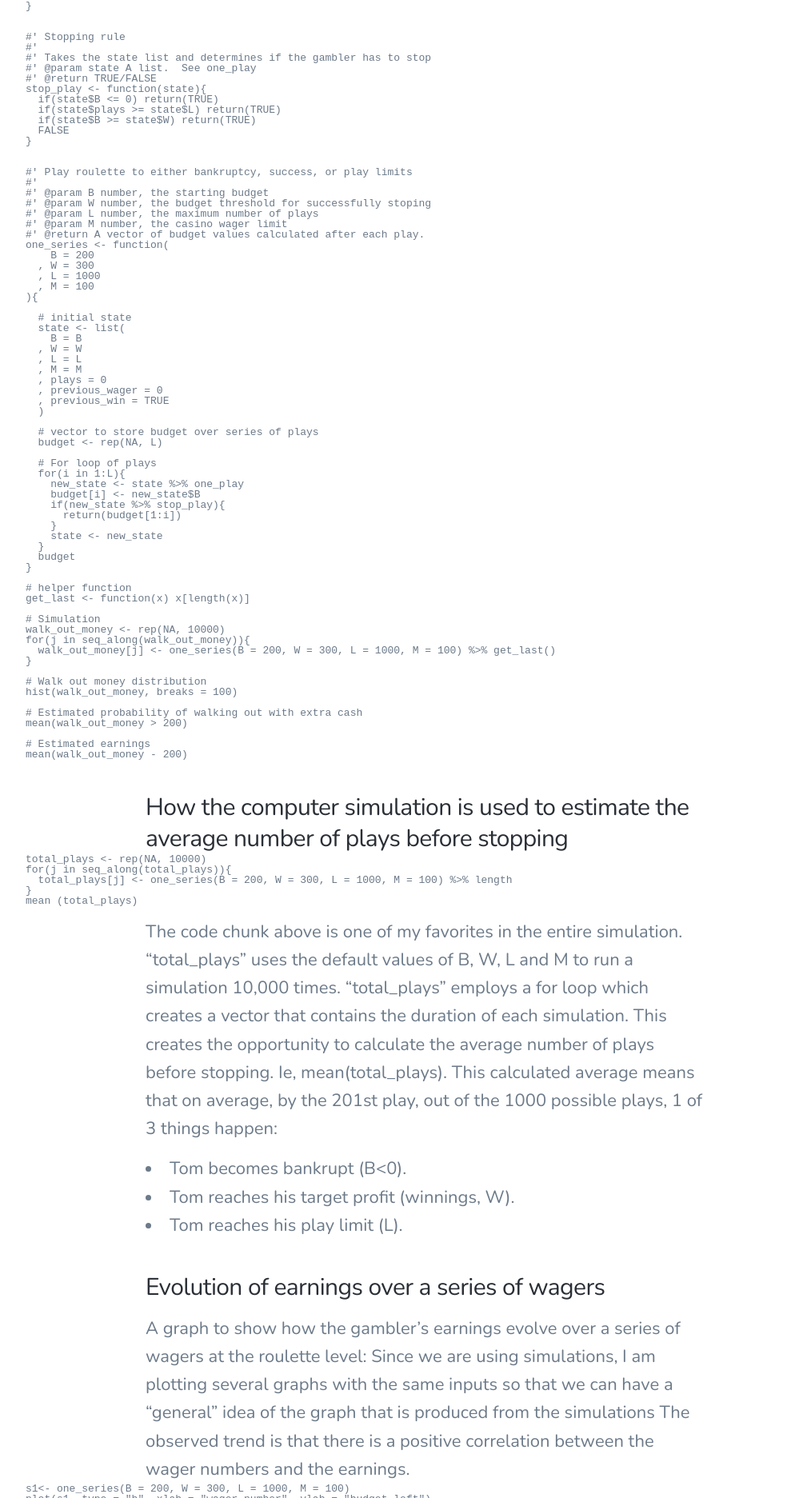
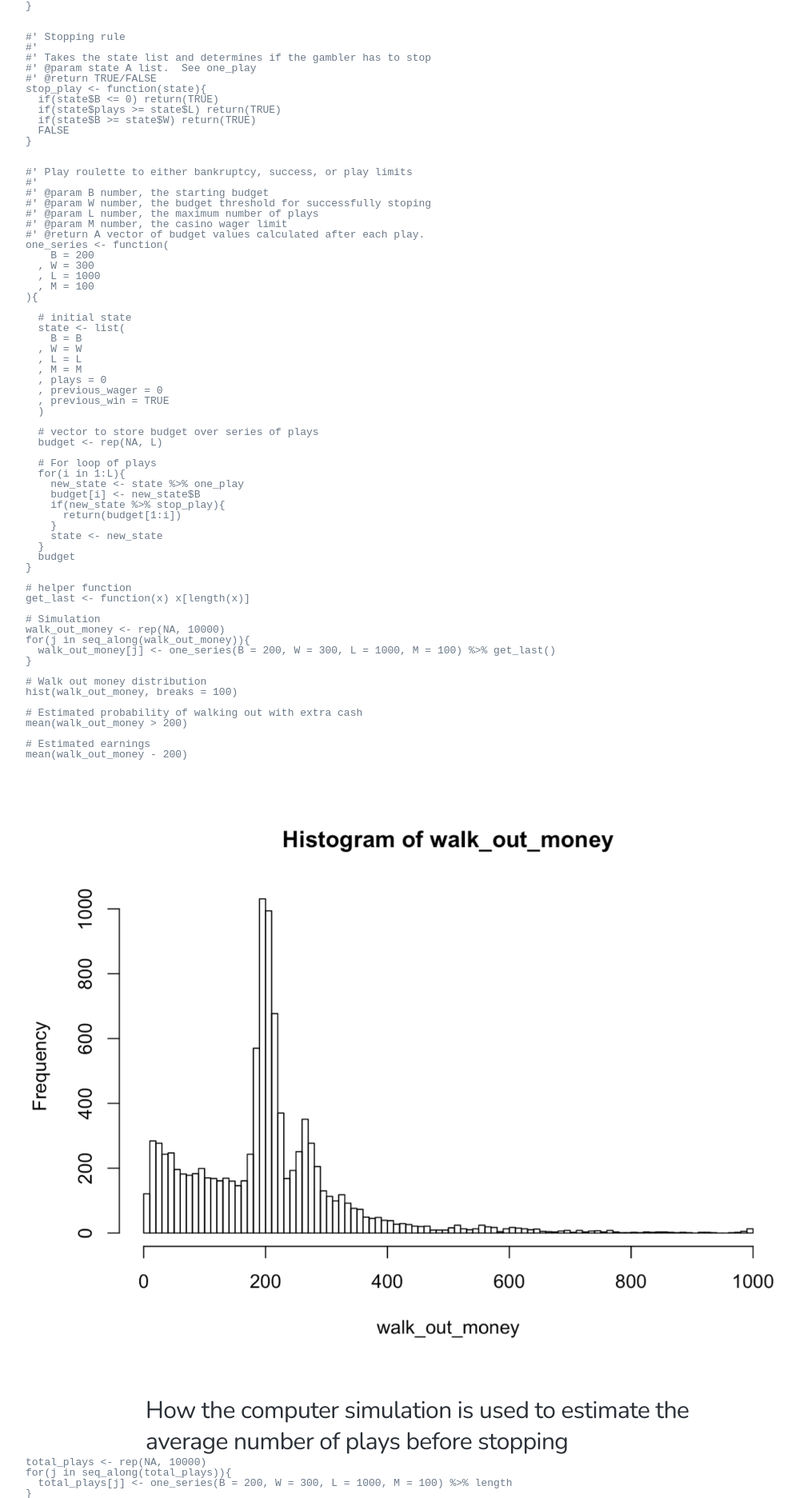
Before and after one commit to alfredprah/alfredprah.github.io2, a Jekyll site: the page built from _posts/2020-03-15-Roulette.md, in a window 1280 px wide. Shown: the part 4527-6400 px from the top of the page at 80% size, without its empty margins (108-1107 px from the left). Built offline with Jekyll 4.4.1, drawn with Linux system fonts in a browser that asks for light colours; nearby versions of some CDN libraries.

Commit message:
Update 2020-03-15-Roulette.md

````diff
--- a/_posts/2020-03-15-Roulette.md
+++ b/_posts/2020-03-15-Roulette.md
@@ -168,6 +168,10 @@ mean(walk_out_money > 200)
 mean(walk_out_money - 200)
 ```
 
+<div class="gallery" data-columns="1">
+	<img src="/images/roulette/roulette-img1.png">
+</div>
+
 ### How the computer simulation is used to estimate the average number of plays before stopping
 ```{r}
 total_plays <- rep(NA, 10000)
````
